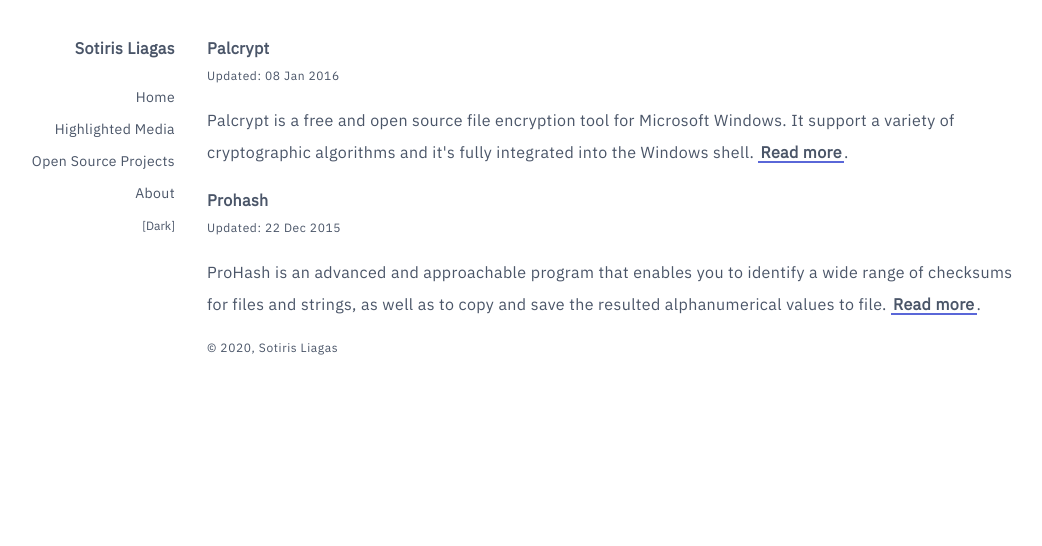
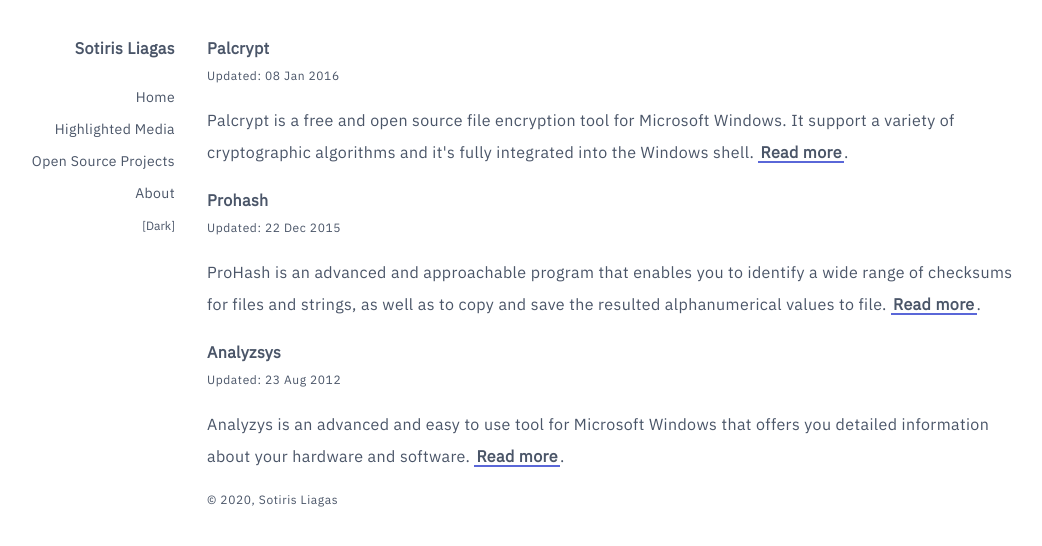
Before and after one commit to liagason/A-Jekyll-Blog, a Jekyll site: the page built from open/index.html, in a window 1280 px wide. Shown: the top 546 px of the page, without its empty margins (161-1203 px from the left). Built offline with Jekyll 4.4.1, drawn with Linux system fonts in a browser that asks for light colours.

Commit message:
Update index.html

```diff
--- a/open/index.html
+++ b/open/index.html
@@ -10,3 +10,7 @@
 <h1 class="font-bold">Prohash</h1>
 <p class="text-xs tracking-wider mb-4">Updated: 22 Dec 2015</p>
 <p class="mb-4">ProHash is an advanced and approachable program that enables you to identify a wide range of checksums for files and strings, as well as to copy and save the resulted alphanumerical values to file. <a target="_blank" href="https://www.softpedia.com/get/Security/Security-Related/ProHash.shtml">Read more</a>.</p>
+
+<h1 class="font-bold">Analyzsys</h1>
+<p class="text-xs tracking-wider mb-4">Updated: 23 Aug 2012</p>
+<p class="mb-4">Analyzys is an advanced and easy to use tool for Microsoft Windows that offers you detailed information about your hardware and software. <a target="_blank" href="https://www.softpedia.com/get/System/System-Info/AnalyzSys.shtml">Read more</a>.</p>
```
